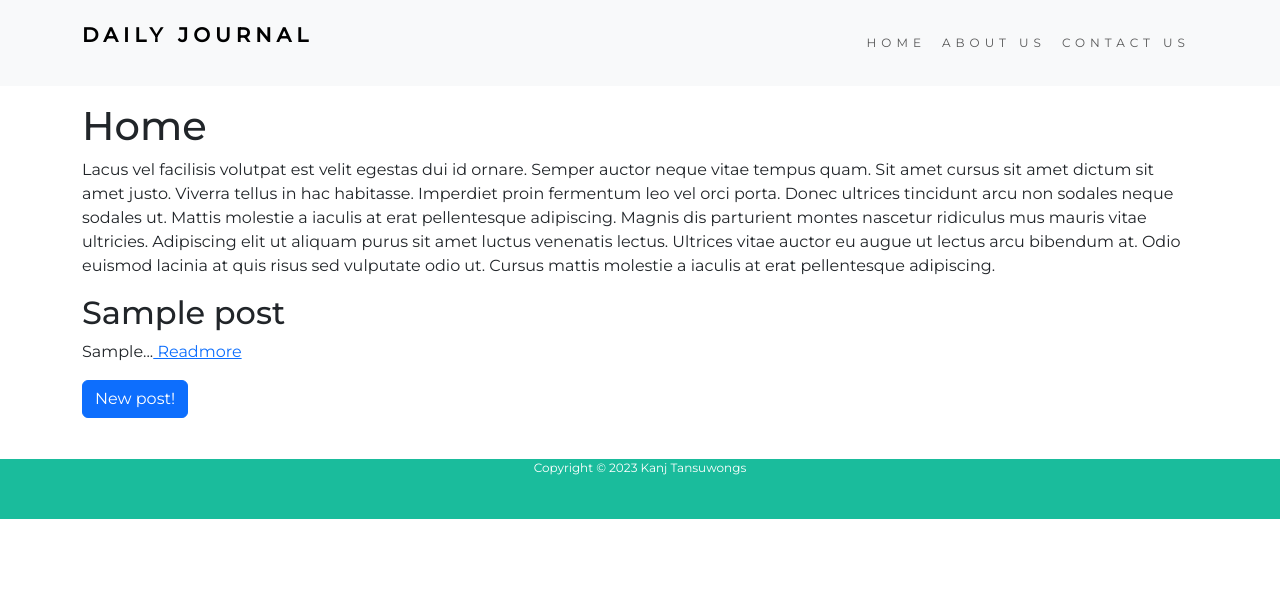
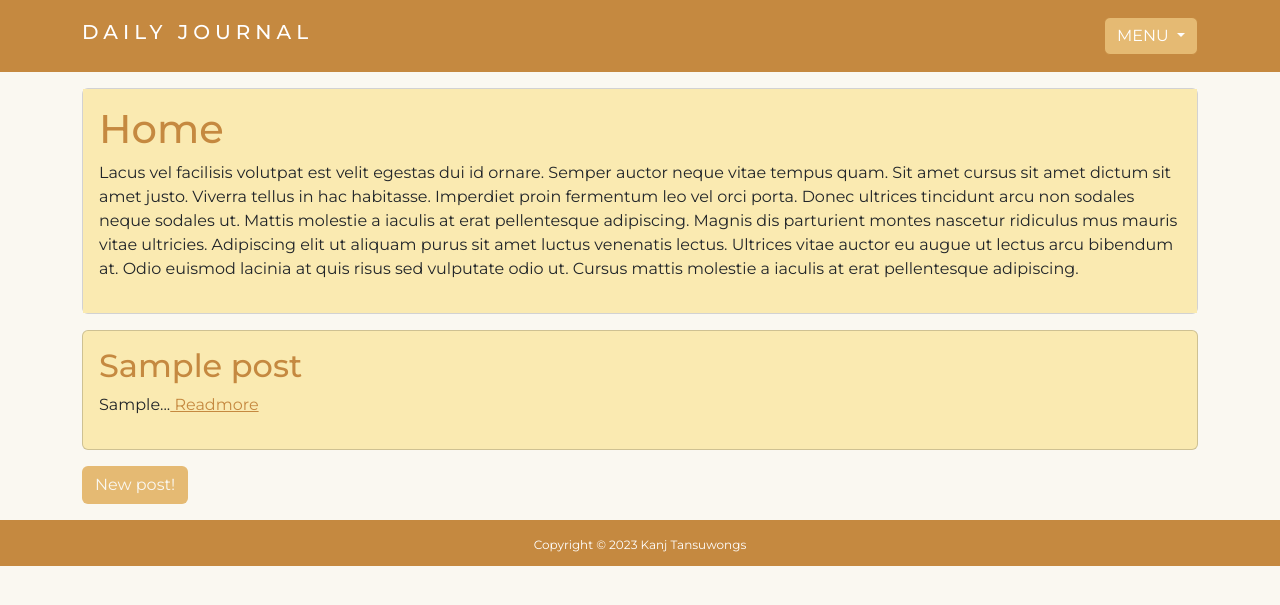
Before and after one commit to KanjTansu/Webblog, a Node server app: page / in a window 1280 px wide. Shown: the top 605 px of the page. Run offline with Node 20, Linux system fonts and the light colour scheme; tables that the repository leaves empty hold one stand-in row (values such as "Sample post"); some libraries are stand-ins or nearby versions.

Commit message:
Add color

```diff
--- a/app.js
+++ b/app.js
@@ -73,9 +73,6 @@ app.get("/post/:title", async (req, res)=> {
       console.log("NOT FOUND!");
     }
   });
-
-
-
 });
 
 
@@ -108,13 +105,13 @@ app.post('/compose', async (req, res) => {
 })
 
 
-// app.listen(3000, function () {
-//   console.log("Server started on port 3000");
-// });
-let port = process.env.PORT;
-if (port == "null" || port =="" || port == "undefined") {
-  port =3000;
-}
-app.listen(port, function () {
-  console.log("Server running on port " + port);
-})
+app.listen(3000, function () {
+  console.log("Server started on port 3000");
+});
+// let port = process.env.PORT;
+// if (port == "null" || port =="" || port == "undefined") {
+//   port =3000;
+// }
+// app.listen(port, function () {
+//   console.log("Server running on port " + port);
+// })
--- a/public/css/styles.css
+++ b/public/css/styles.css
@@ -1,6 +1,8 @@
 body{
     font-family: 'Montserrat', sans-serif;
+    background-color: #FAF8F1;
 }
+
 .container-fluid {
     padding-top: 70px;
     padding-bottom: 70px;
@@ -10,6 +12,7 @@ body{
     padding-bottom: 1rem;
 }
 .navbar {
+    font-family: 'Montserrat', sans-serif;
     padding-top: 15px;
     padding-bottom: 15px;
     border: 0;
@@ -17,28 +20,69 @@ body{
     margin-bottom: 0;
     font-size: 12px;
     letter-spacing: 5px;
+    color: #fff!important;
+    background-color: #C58940 !important;
+}
+.nav-link{
+    color: #C58940;
 }
 .navbar-nav  li a:hover {
-    color: #1abc9c !important;
+    color: #DEFCF9 !important;
+    background-color: #E5BA73;
 }
 .navbar-header{
     font-weight: 900;
 }
-.footer-padding {
-	padding-bottom: 60px;
+a{
+    color: #C58940;
+}
+.btn{
+    background-color: #E5BA73 !important;
+    color: #FAF8F1;
+}
+.dropdown-menu{
+    padding-left: 5px;
+    font-size: 14px;
+    font-weight: 400;
+    background-color: #FAEAB1 !important;
+    color: #C58940;
+    border-color: #C58940;
 }
 
+.home-content{
+    margin-bottom: 1 rem;
+    background-color: #FAEAB1 !important;
+}
+.blog-post{
+    padding: 1rem;
+    margin-top: 1rem;
+    margin-bottom: 1rem;
+    background-color: #FAEAB1;
+}
+p{
+    font-size: 1rem;
+}
+h1,h2{
+    color: #C58940;
+}
 .footer {
 	position: relative;
 	text-align: center;
 	bottom: 0;
 	width: 100%;
-	height: 60px;
-	background-color: #1abc9c;
+	height: 30px;
+	background-color: #C58940 !important;;
 }
 
+
 .footer p {
-	margin-top: 25px;
 	font-size: 12px;
-  color: #fff;
+    color: #fff;
 }
+
+@media (min-width: 540px){
+    .navbar-collapse {
+        display: flex!important;
+        flex-basis: auto;
+    }
+}
--- a/views/home.ejs
+++ b/views/home.ejs
@@ -1,13 +1,16 @@
 <%- include('partial/header') -%>
-<h1>Home</h1>
-<p><%= homeContent %></p>
+    <div class="card">
+        <div class="home-content card-body">
+            <h1>Home</h1>
+            <p><%= homeContent %></p>
+        </div>
+    </div>
 
-<% posts.forEach((post) => {%>
-    <h2><%= post.newTitle %></h2>
-    <p><%= post.newPost.substring(0,100) + "..."%><a href="/post/<%=post.newTitle%>" > Readmore </a></p>
-
-<%});%>
-<a class="btn btn-primary" href="/compose" role="button">New post!</a>
-
-
+    <% posts.forEach((post)=> {%>
+        <div class="card blog-post">
+            <h2><%= post.newTitle %></h2>
+            <p><%= post.newPost.substring(0,100) + "..." %><a href="/post/<%=post.newTitle%>"> Readmore </a></p>
+        </div>
+    <%});%>
+    <a class="btn" href="/compose" role="button">New post!</a>
 <%- include('partial/footer') -%>
--- a/views/partial/footer.ejs
+++ b/views/partial/footer.ejs
@@ -1,9 +1,17 @@
+</div>
+<footer class="footer mt-auto py-3 bg-light">
 
+  <div class="footer">
+    <p>Copyright © 2023 Kanj Tansuwongs</p>
   </div>
-  <div class="">
-    <div class="footer">
-      <p>Copyright © 2023 Kanj Tansuwongs</p>
-    </div>
-  </div>
+  <script src="https://cdn.jsdelivr.net/npm/@popperjs/core@2.11.6/dist/umd/popper.min.js"
+    integrity="sha384-oBqDVmMz9ATKxIep9tiCxS/Z9fNfEXiDAYTujMAeBAsjFuCZSmKbSSUnQlmh/jp3"
+    crossorigin="anonymous"></script>
+  <script src="https://cdn.jsdelivr.net/npm/bootstrap@5.3.0-alpha1/dist/js/bootstrap.min.js"
+    integrity="sha384-mQ93GR66B00ZXjt0YO5KlohRA5SY2XofN4zfuZxLkoj1gXtW8ANNCe9d5Y3eG5eD"
+    crossorigin="anonymous"></script>
+</footer>
 </body>
+
+
 </html>
--- a/views/partial/header.ejs
+++ b/views/partial/header.ejs
@@ -8,27 +8,30 @@
   <link rel="preconnect" href="https://fonts.googleapis.com">
   <link rel="preconnect" href="https://fonts.gstatic.com" crossorigin>
   <link href="https://fonts.googleapis.com/css2?family=Montserrat:wght@300;400;500&display=swap" rel="stylesheet">
-  <link href="https://cdn.jsdelivr.net/npm/bootstrap@5.3.0-alpha1/dist/css/bootstrap.min.css" rel="stylesheet" integrity="sha384-GLhlTQ8iRABdZLl6O3oVMWSktQOp6b7In1Zl3/Jr59b6EGGoI1aFkw7cmDA6j6gD" crossorigin="anonymous">
+  <link href="https://cdn.jsdelivr.net/npm/bootstrap@5.3.0-alpha1/dist/css/bootstrap.min.css" rel="stylesheet"
+    integrity="sha384-GLhlTQ8iRABdZLl6O3oVMWSktQOp6b7In1Zl3/Jr59b6EGGoI1aFkw7cmDA6j6gD" crossorigin="anonymous">
   <link rel="stylesheet" href="css/styles.css">
 </head>
 
 <body>
-  <nav class="navbar navbar-expand-lg bg-body-tertiary">
+  <nav class="navbar navbar-expand-lg bg-body-tertiary" data-bs-theme="dark">
     <div class="container">
       <div class="navbar-header">
-        <p class="navbar-brand">DAILY JOURNAL</p>
+        <h1 class="navbar-brand">DAILY JOURNAL</h1>
       </div>
       <ul class="nav navbar-nav navbar-right">
-        <!-- 6 -->
-        <li id="home" class="nav-item">
-          <a class="nav-link" href="/">HOME</a>
-        </li>
-        <li id="about" class="nav-item">
-          <a class="nav-link" href="/about">ABOUT US</a>
-        </li>
-        <li id="contact" class="nav-item">
-          <a class="nav-link" href="/Contact">CONTACT US</a>
-        </li>
+        <div class="collapse navbar-collapse navbar-right" id="navbarNavDarkDropdown">
+          <li class="nav-item dropdown">
+            <button class=" btn btn-light dropdown-toggle list-feature" data-bs-toggle="dropdown" aria-expanded="true" style="border-color: #C58940; color: #fff;">
+              MENU
+            </button>
+            <ul class="dropdown-menu">
+              <li id="home" class="nav-item"><a class="nav-link dropdown-item" href="/">HOME</a></li>
+              <li id="about" class="nav-item"><a class="nav-link dropdown-item" href="/about">ABOUT US</a></li>
+              <li id="contact" class="nav-item"><a class="nav-link dropdown-item" href="/Contact">CONTACT US</a></li>
+            </ul>
+          </li>
+        </div>
       </ul>
     </div>
   </nav>
--- a/views/post.ejs
+++ b/views/post.ejs
@@ -1,4 +1,7 @@
 <%- include('partial/header') -%>
+<div class="card blog-post">
     <h1><%= title %></h1>
     <p><%= content %></p>
+</div>
+
 <%- include('partial/footer') -%>
```
Also changed, not shown: public/post/css/styles.css (+55 -9 lines).
